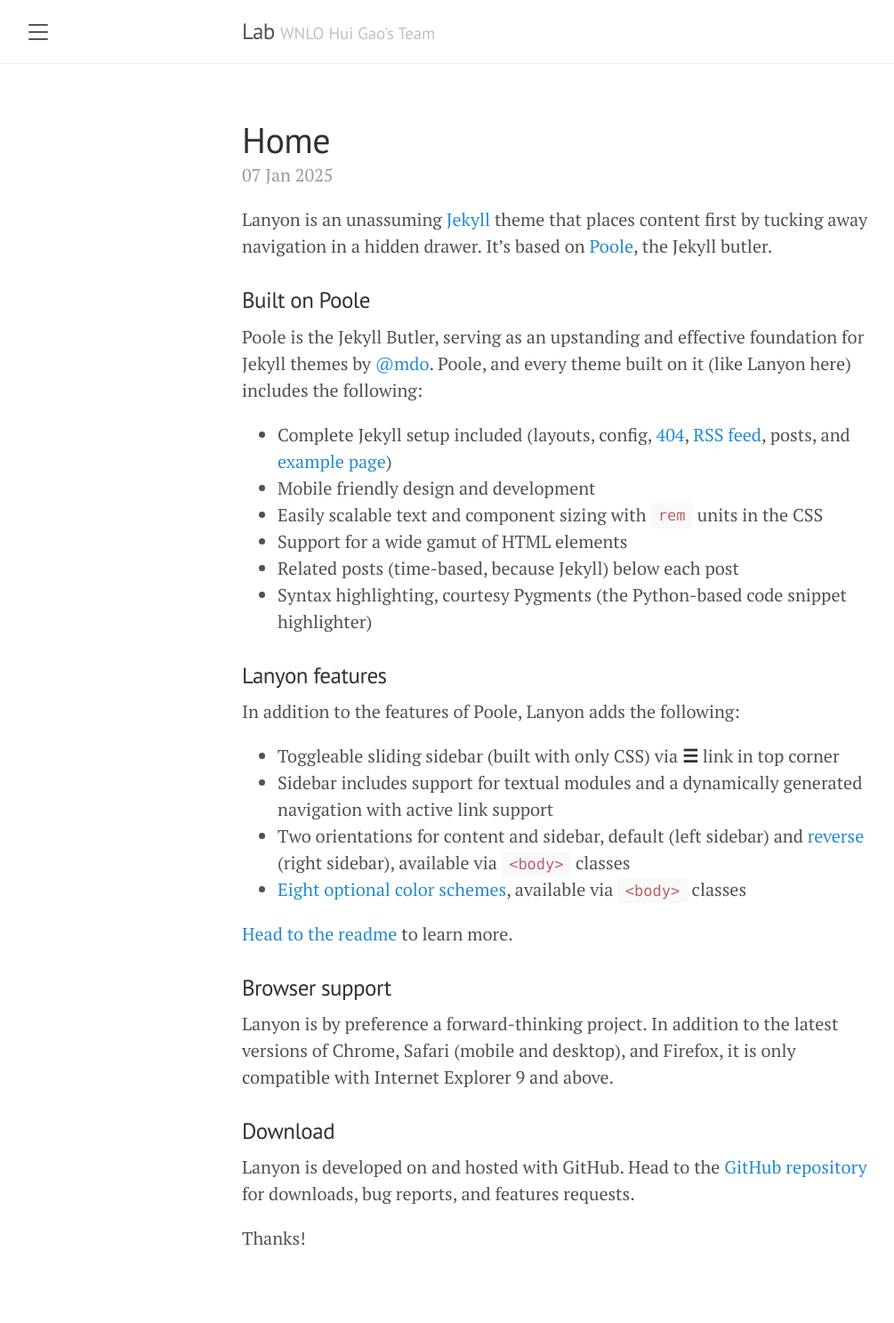
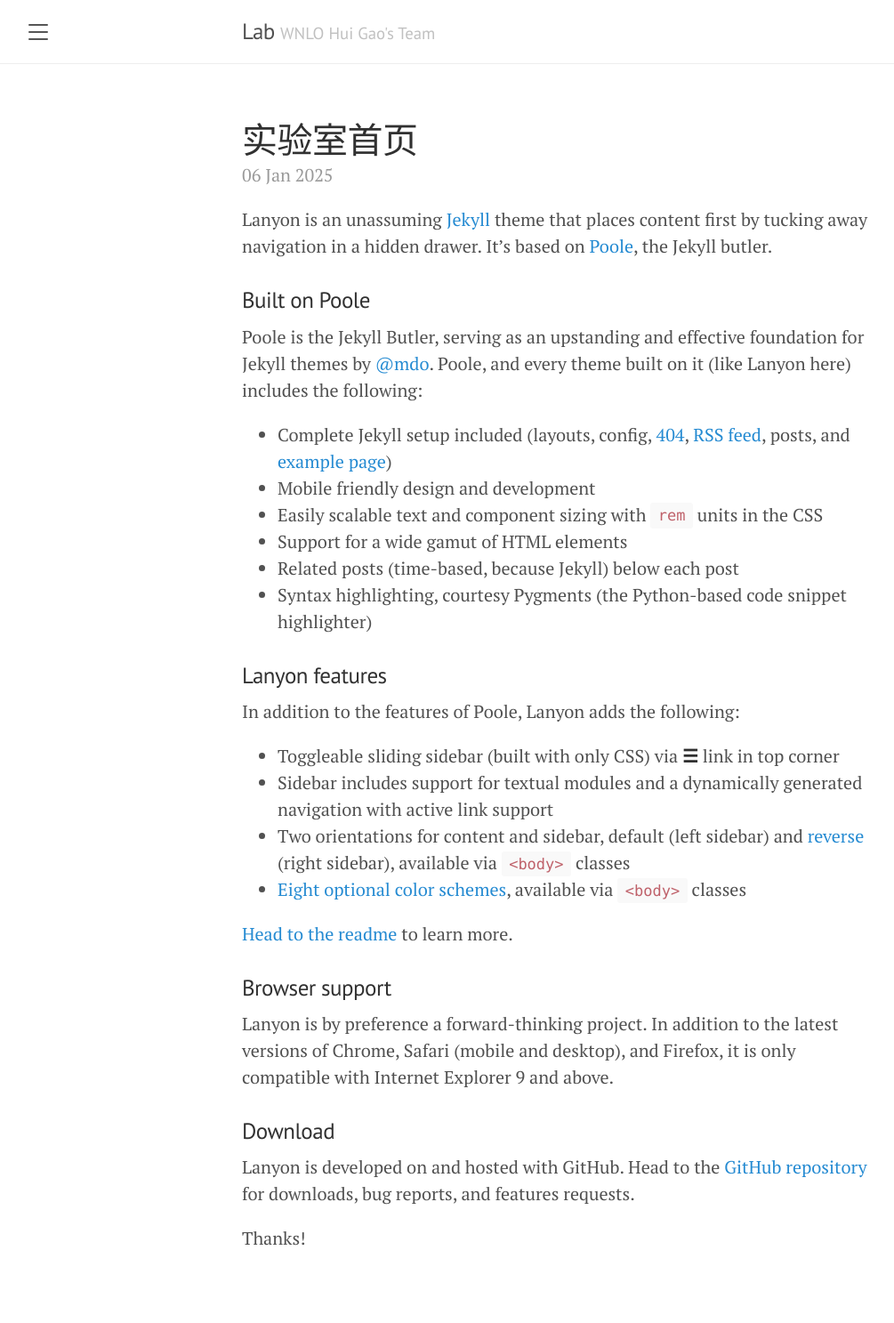
Before and after one commit to Optical-Engineering/Optical-Engineering.github.io, a Jekyll site: the page built from _posts/2025-01-06-homepage.md, in a window 1280 px wide. Shown: the whole page at 89% size, without its empty margins (8-1013 px from the left). Built offline with Jekyll 4.4.1, drawn with Linux system fonts in a browser that asks for light colours.

Commit message:
modify homepage

```diff
--- a/_posts/2025-01-07-homepage.md
+++ b/_posts/2025-01-06-homepage.md
@@ -1,6 +1,6 @@
 ---
 layout: post
-title: Home
+title: 实验室首页
 ---
 
 Lanyon is an unassuming [Jekyll](http://jekyllrb.com) theme that places content first by tucking away navigation in a hidden drawer. It's based on [Poole](http://getpoole.com), the Jekyll butler.
```
